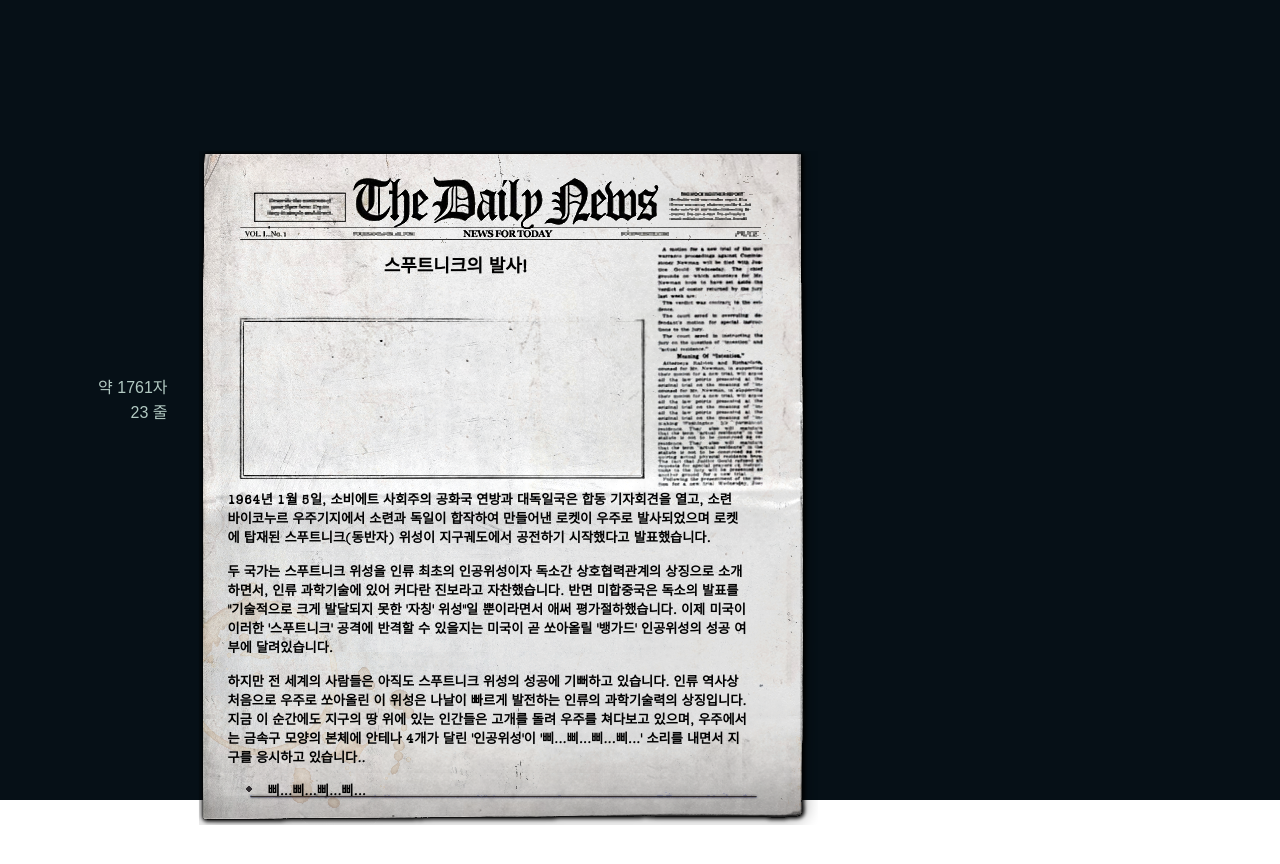
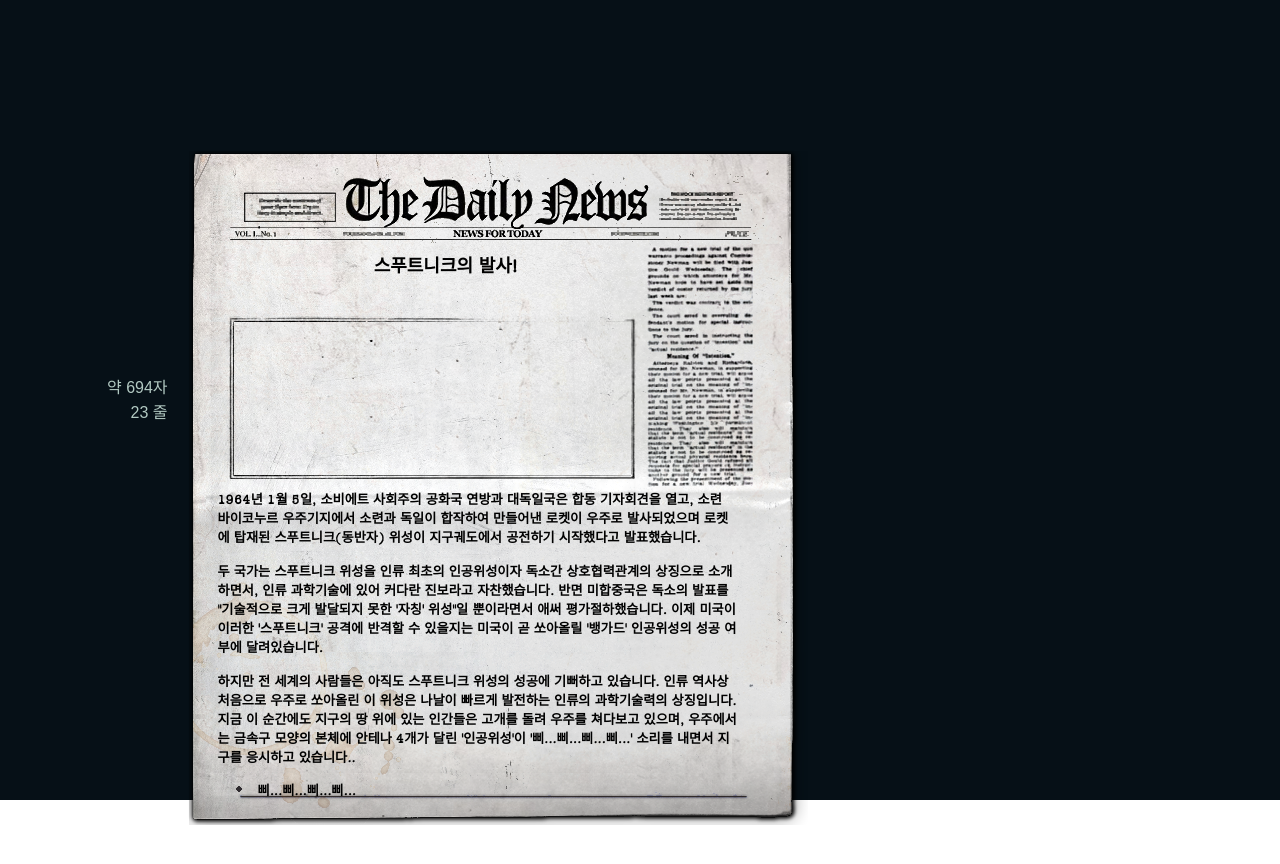
Before and after one commit to Turning-Point-mod-team/TP-news-event-editor, a plain HTML site: page index.html in a window 1280 px wide. Drawn offline with Linux system fonts and the light colour scheme; a web font is replaced by a local one.

Commit message:
Update index.html

```diff
--- a/index.html
+++ b/index.html
@@ -34,7 +34,7 @@
             .event-outer {
                 width: 100%;
                 height: 100%;
-                left: -10px;
+                left: -20px;
                 top: 150px;
                 background-image: url(event_news_bg.png);
                 background-repeat: no-repeat;
@@ -137,7 +137,7 @@
     <body>
         <div class="page">
             <div class="char-count" id="char-count">
-                약 1761자
+                약 694자
                 <br/>
                 23 줄
             </div>
```
